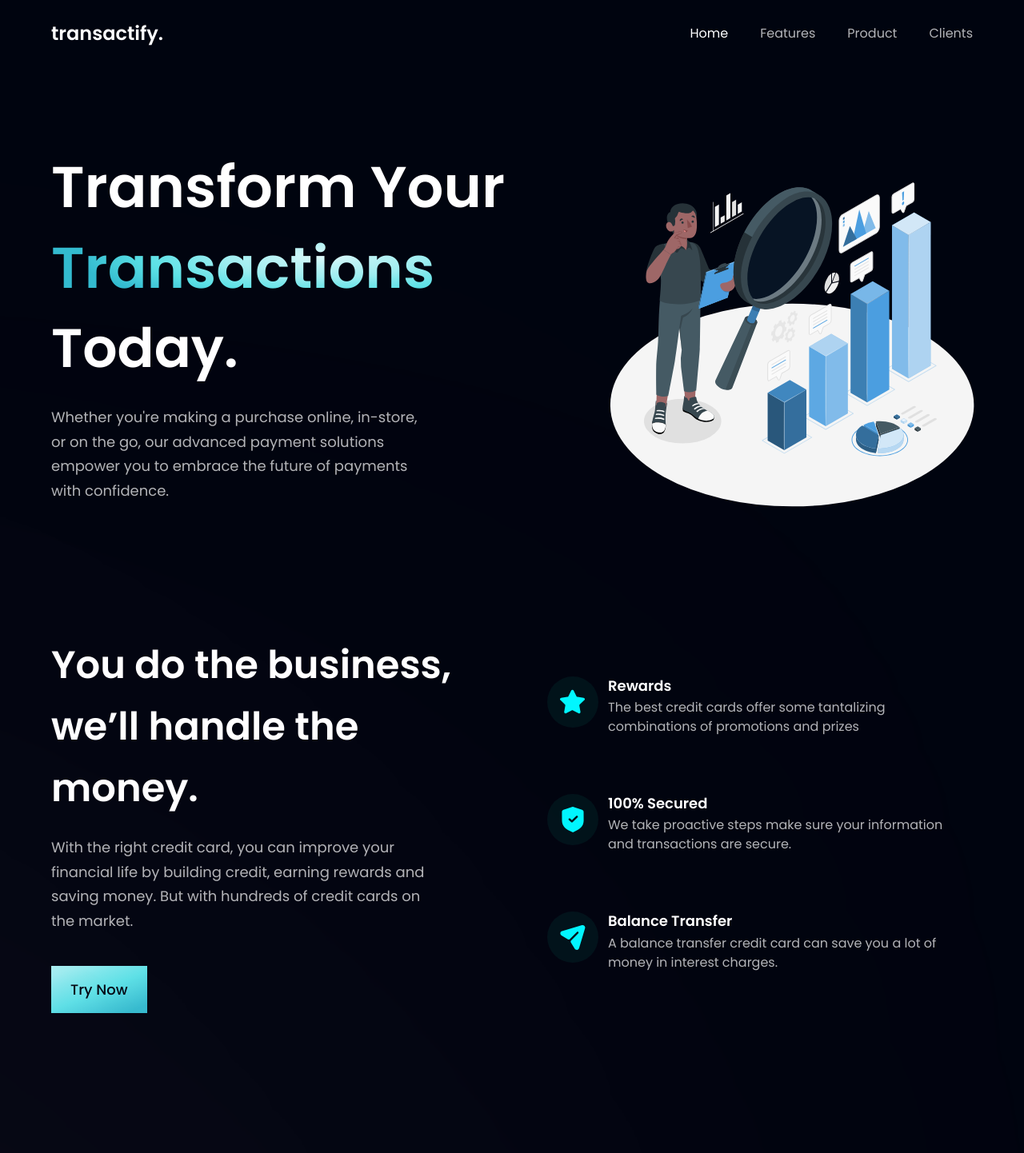
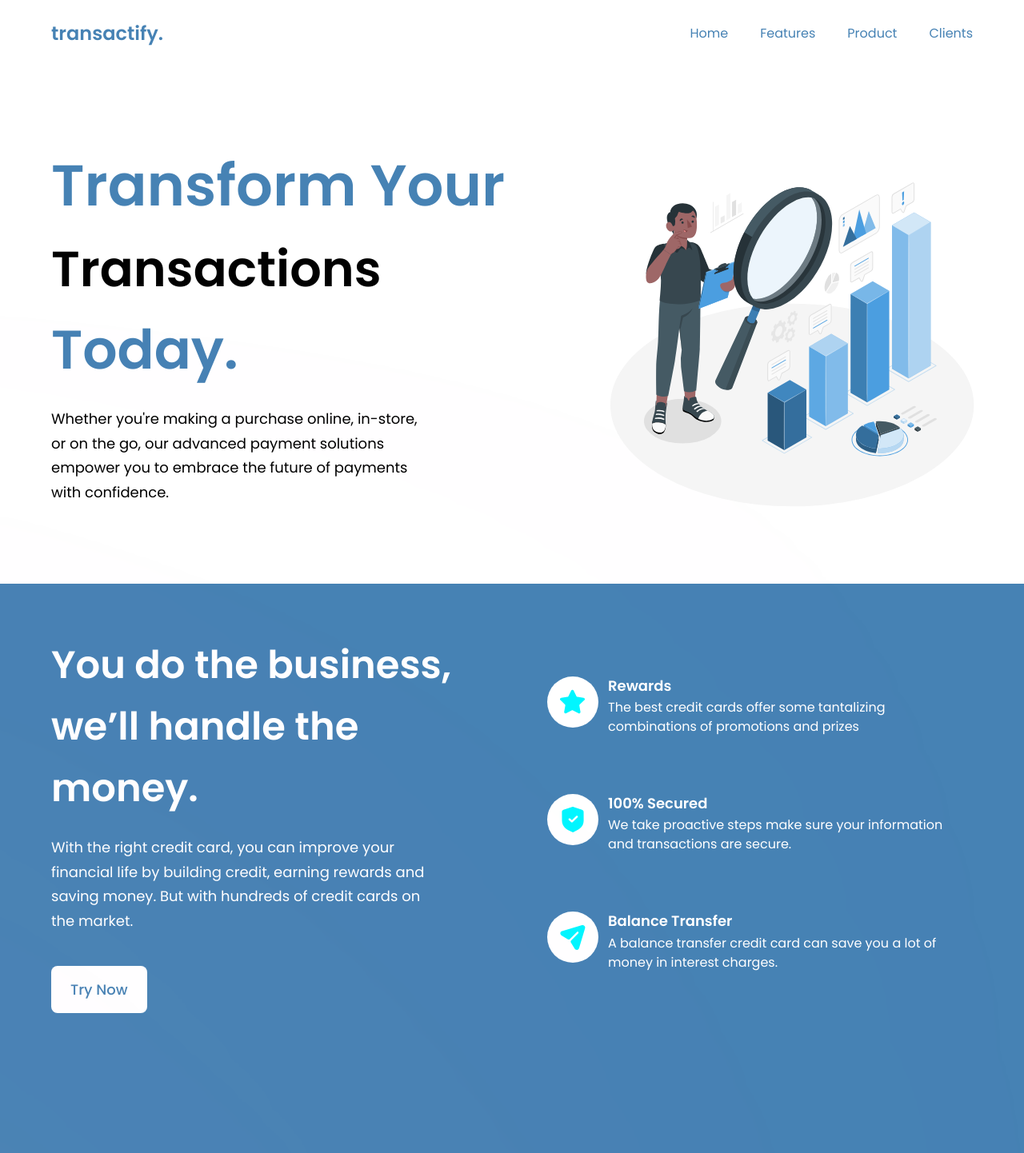
Before and after one commit to nataliiasolomchak21/transactify, a React (Vite) app in the folder transactify/: page / in a window 1280 px wide. Shown: the top 1442 px of the page at 80% size. Built offline with nearby package versions, Linux system fonts and the light colour scheme.

Commit message:
style: Update background and text colours for page elements

```diff
--- a/transactify/src/App.jsx
+++ b/transactify/src/App.jsx
@@ -19,7 +19,7 @@ const App = () => (
       <Hero />
     </div>
     </div>
-    <div className={`bg-primary ${styles.paddingX} ${styles.flexStart}`}>
+    <div className={`bg-secondary ${styles.paddingX} ${styles.flexStart}`}>
     <div className={`${styles.boxWidth}`}>
       <Business />
       <Billing />
--- a/transactify/src/components/Billing.jsx
+++ b/transactify/src/components/Billing.jsx
@@ -17,7 +17,7 @@ const Billing = () => (
         Easily control your <br className="sm:block hidden" /> billing &
         invoicing
       </h2>
-      <p className={`${styles.paragraph} max-w-[470px] mt-5`}>
+      <p className={`${styles.paragraph} text-white max-w-[470px] mt-5`}>
         Elit enim sed massa etiam. Mauris eu adipiscing ultrices ametodio
         aenean neque. Fusce ipsum orci rhoncus aliporttitor integer platea
         placerat.
--- a/transactify/src/components/Business.jsx
+++ b/transactify/src/components/Business.jsx
@@ -4,14 +4,14 @@ import Button from "./Button";
 
 const FeatureCard = ({ icon, title, content, index }) => (
   <div className={`flex flex-row p-6 rounded-[20px] ${index !== features.length - 1 ? "mb-6" : "mb-0"} feature-card`}>
-    <div className={`w-[64px] h-[64px] rounded-full ${styles.flexCenter} bg-dimBlue`}>
+    <div className={`w-[64px] h-[64px] rounded-full ${styles.flexCenter} bg-white`}>
       <img src={icon} alt="star" className="w-[50%] h-[50%] object-contain" />
     </div>
     <div className="flex-1 flex flex-col ml-3">
       <h4 className="font-poppins font-semibold text-white text-[18px] leading-[23.4px] mb-1">
         {title}
       </h4>
-      <p className="font-poppins font-normal text-dimWhite text-[16px] leading-[24px]">
+      <p className="font-poppins font-normal text-white text-[16px] leading-[24px]">
         {content}
       </p>
     </div>
@@ -25,7 +25,7 @@ const Business = () =>  (
         You do the business, <br className="sm:block hidden" /> we’ll handle
         the money.
       </h2>
-      <p className={`${styles.paragraph} max-w-[470px] mt-5`}>
+      <p className={`${styles.paragraph} text-white max-w-[470px] mt-5`}>
         With the right credit card, you can improve your financial life by
         building credit, earning rewards and saving money. But with hundreds
         of credit cards on the market.
--- a/transactify/src/components/Button.jsx
+++ b/transactify/src/components/Button.jsx
@@ -4,7 +4,7 @@ const Button = ({ styles }) => {
   return (
     <button
       type="button"
-      className={`py-4 px-6 bg-blue-gradient font-poppins font-medium text-[18px] text-primary outline-none ${styles}`}
+      className={`py-4 px-6 bg-white font-poppins font-medium text-[18px] text-secondary rounded-lg outline-none ${styles}`}
     >Try Now</button>
   );
 };
--- a/transactify/src/components/CTA.jsx
+++ b/transactify/src/components/CTA.jsx
@@ -5,7 +5,7 @@ const CTA = () => (
   <section className={`${styles.flexCenter} ${styles.marginY} ${styles.padding} sm:flex-row flex-col bg-black-gradient-2 rounded-[20px] box-shadow`}>
     <div className="flex-1 flex flex-col">
       <h2 className={styles.heading2}>Let’s try our service now!</h2>
-      <p className={`${styles.paragraph} max-w-[470px] mt-5`}>
+      <p className={`${styles.paragraph} text-white max-w-[470px] mt-5`}>
         Everything you need to accept card payments and grow your business
         anywhere on the planet.
       </p>
--- a/transactify/src/components/CardDeal.jsx
+++ b/transactify/src/components/CardDeal.jsx
@@ -9,7 +9,7 @@ const CardDeal = () => (
         Find a better card deal <br className="sm:block hidden" /> in few easy
         steps.
       </h2>
-      <p className={`${styles.paragraph} max-w-[470px] mt-5`}>
+      <p className={`${styles.paragraph} text-white max-w-[470px] mt-5`}>
         Arcu tortor, purus in mattis at sed integer faucibus. Aliquet quis
         aliquet eget mauris tortor.ç Aliquet ultrices ac, ametau.
       </p>
--- a/transactify/src/components/Footer.jsx
+++ b/transactify/src/components/Footer.jsx
@@ -6,7 +6,7 @@ const Footer = () => (
     <div className={`${styles.flexStart} md:flex-row flex-col mb-8 w-full`}>
       <div className="flex-[1] flex flex-col justify-start mr-10">
       <h1 className={`font-poppins font-semibold cursor-pointer text-[24px] text-white`}>transactify.</h1>
-        <p className={`${styles.paragraph} mt-4 max-w-[312px]`}>
+        <p className={`${styles.paragraph} text-white mt-4 max-w-[312px]`}>
           A new way to make the payments easy, reliable and secure.
         </p>
       </div>
@@ -21,7 +21,7 @@ const Footer = () => (
               {footerlink.links.map((link, index) => (
                 <li
                   key={link.name}
-                  className={`font-poppins font-normal text-[16px] leading-[24px] text-dimWhite hover:text-secondary cursor-pointer ${
+                  className={`font-poppins font-normal text-[16px] leading-[24px] text-white hover:text-black cursor-pointer ${
                     index !== footerlink.links.length - 1 ? "mb-4" : "mb-0"
                   }`}
                 >
@@ -34,7 +34,7 @@ const Footer = () => (
       </div>
     </div>
 
-    <div className="w-full flex justify-between items-center md:flex-row flex-col pt-6 border-t-[1px] border-t-[#3F3E45]">
+    <div className="w-full flex justify-between items-center md:flex-row flex-col pt-6 border-t-[1px] border-t-[#ffffff]">
       <p className="font-poppins font-normal text-center text-[18px] leading-[27px] text-white">
         Copyright Ⓒ 2024 transactify. All Rights Reserved.
       </p>
--- a/transactify/src/components/Hero.jsx
+++ b/transactify/src/components/Hero.jsx
@@ -11,13 +11,13 @@ const Hero = () => {
         className={`flex-1 ${styles.flexStart} flex-col xl:px-0 sm:px-16 px-6`}
       >
         <div className="flex flex-row justify-between items-center w-full">
-          <h1 className="flex-1 font-poppins font-semibold ss:text-[72px] text-[52px] text-white ss:leading-[100.8px] leading-[75px]">
+          <h1 className="flex-1 font-poppins font-semibold ss:text-[72px] text-[52px] text-secondary ss:leading-[100.8px] leading-[75px]">
             Transform Your <br className="sm:block hidden" />{" "}
-            <span className="text-gradient">Transactions</span>{" "}
+            <span className="text-black ss:text-[62px] text-[52px]">Transactions</span>{" "}
           </h1>
         </div>
 
-        <h1 className="font-poppins font-semibold ss:text-[68px] text-[52px] text-white ss:leading-[100.8px] leading-[75px] w-full">
+        <h1 className="font-poppins font-semibold ss:text-[68px] text-[52px] text-secondary ss:leading-[100.8px] leading-[75px] w-full">
           Today.
         </h1>
         <p className={`${styles.paragraph} max-w-[470px] mt-5`}>
--- a/transactify/src/components/NavBar.jsx
+++ b/transactify/src/components/NavBar.jsx
@@ -9,14 +9,14 @@ const Navbar = () => {
 
   return (
     <nav className="w-full flex py-6 justify-between items-center navbar">
-     <h1 className={`font-poppins font-semibold cursor-pointer text-[24px] text-white`}>transactify.</h1>
+     <h1 className={`font-poppins font-semibold cursor-pointer text-[24px] text-secondary`}>transactify.</h1>
 
-      <ul className="list-none sm:flex hidden justify-end items-center flex-1">
+      <ul className="list-none sm:flex hidden justify-end items-center flex-1 text-secondary">
         {navLinks.map((nav, index) => (
           <li
             key={nav.id}
             className={`font-poppins font-normal cursor-pointer text-[16px] ${
-              active === nav.title ? "text-white" : "text-dimWhite"
+              active === nav.title ? "text-secondary" : "text-dimWhite"
             } ${index === navLinks.length - 1 ? "mr-0" : "mr-10"}`}
             onClick={() => setActive(nav.title)}
           >
@@ -25,7 +25,7 @@ const Navbar = () => {
         ))}
       </ul>
 
-      <div className="sm:hidden flex flex-1 justify-end items-center">
+      <div className="sm:hidden flex flex-1 justify-end items-center text-black">
         <img
           src={toggle ? close : menu}
           alt="menu"
@@ -36,14 +36,14 @@ const Navbar = () => {
         <div
           className={`${
             !toggle ? "hidden" : "flex"
-          } p-6 bg-black-gradient absolute top-20 right-0 mx-4 my-2 min-w-[140px] rounded-xl sidebar`}
+        } p-6 bg-black-gradient absolute top-20 right-0 mx-4 my-2 min-w-[140px] rounded-xl sidebar`}
         >
           <ul className="list-none flex justify-end items-start flex-1 flex-col">
             {navLinks.map((nav, index) => (
               <li
                 key={nav.id}
                 className={`font-poppins font-medium cursor-pointer text-[16px] ${
-                  active === nav.title ? "text-white" : "text-dimWhite"
+                  active === nav.title ? "text-dimWhite" : "text-white"
                 } ${index === navLinks.length - 1 ? "mb-0" : "mb-4"}`}
                 onClick={() => setActive(nav.title)}
               >
--- a/transactify/src/components/Testimonials.jsx
+++ b/transactify/src/components/Testimonials.jsx
@@ -4,14 +4,14 @@ import FeedbackCard from "./FeedbackCard";
 
 const Testimonials = () => (
   <section id="clients" className={`${styles.paddingY} ${styles.flexCenter} flex-col relative `}>
-    <div className="absolute z-[0] w-[60%] h-[60%] -right-[50%] rounded-full blue__gradient bottom-40" />
+    <div className="absolute z-[0] w-[60%] h-[60%] -right-[50%] rounded-full bottom-40" />
 
     <div className="w-full flex justify-between items-center md:flex-row flex-col sm:mb-16 mb-6 relative z-[1]">
       <h2 className={styles.heading2}>
       Here what people have <br className="sm:block hidden" /> to say about us.
       </h2>
       <div className="w-full md:mt-0 mt-6">
-        <p className={`${styles.paragraph} text-left max-w-[450px]`}>
+        <p className={`${styles.paragraph} text-white text-left max-w-[450px]`}>
           Everything you need to accept card payments and grow your business
           anywhere on the planet.
         </p>
--- a/transactify/src/style.js
+++ b/transactify/src/style.js
@@ -2,7 +2,7 @@ const styles = {
     boxWidth: "xl:max-w-[1280px] w-full",
 
     heading2: "font-poppins font-semibold xs:text-[48px] text-[40px] text-white xs:leading-[76.8px] leading-[66.8px] w-full",
-    paragraph: "font-poppins font-normal text-dimWhite text-[18px] leading-[30.8px]",
+    paragraph: "font-poppins font-normal text-black text-[18px] leading-[30.8px]",
 
     flexCenter: "flex justify-center items-center",
     flexStart: "flex justify-center items-start",
--- a/transactify/tailwind.config.js
+++ b/transactify/tailwind.config.js
@@ -5,9 +5,9 @@ module.exports = {
   theme: {
     extend: {
       colors: {
-        primary: "#00040f",
-        secondary: "#00f6ff",
-        dimWhite: "rgba(255, 255, 255, 0.7)",
+        primary: "#ffffff",
+        secondary: "#4682B4",
+        dimWhite: "#4682B4",
         dimBlue: "rgba(9, 151, 124, 0.1)",
       },
       fontFamily: {
```
Also changed, not shown: transactify/src/assets/menu.svg.
